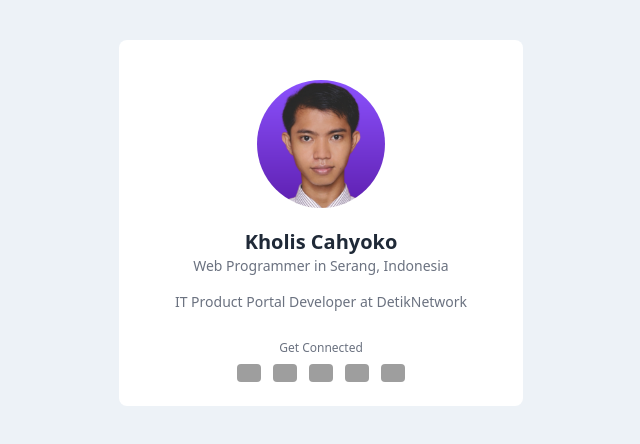
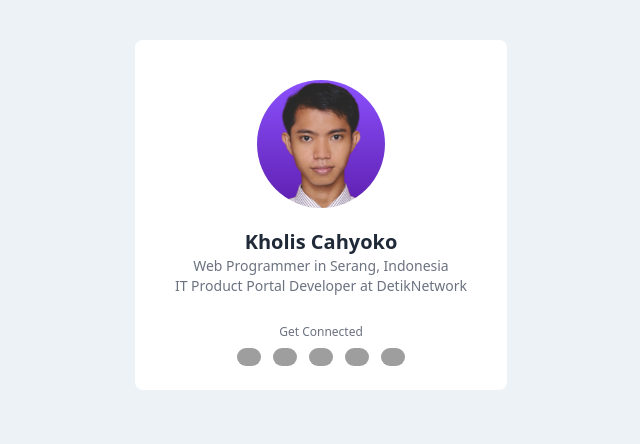
Before and after one commit to kholiscahyoko/tailwindcss-profile-landing-page, a website: page index.html in a window 1280 px wide. Shown: the whole page, without its empty margins (319-959 px from the left). Drawn offline with Linux system fonts and the light colour scheme; grey boxes are pictures that could not be loaded.

Commit message:
update social icons and package script

```diff
--- a/index.html
+++ b/index.html
@@ -14,7 +14,7 @@
                 <img src="public/img/pas 1x1.png" alt="Kholis Cahyoko" class="rounded-full w-32">
                 <h1 class="text-gray-800 font-semibold text-xl mt-5">Kholis Cahyoko</h1>
                 <h1 class="text-gray-500 text-sm">Web Programmer in Serang, Indonesia</h1>
-                <h1 class="text-gray-500 text-sm p-4">
+                <h1 class="text-gray-500 text-sm pb-4">
                     IT Product Portal Developer at <a href="https://www.detik.com">DetikNetwork</a>
                 </h1>
             </div>
--- a/index.js
+++ b/index.js
@@ -4,32 +4,32 @@ customScript = {
         'facebook' : {
             "name" : "Facebook",
             "url" : "https://www.facebook.com/vikingcurvasud",
-            "src" : "https://www.iconsdb.com/icons/preview/gray/facebook-xxl.png",
-            'class' : "w-6 rounded mr-3"
+            "src" : "https://www.iconsdb.com/icons/preview/gray/facebook-6-xxl.png",
+            'class' : "w-6 rounded-full mr-3"
         },
         'twitter' : {
             "name" : "Twitter",
             "url" : "https://www.twitter.com/chaobianconerri",
-            "src" : "https://www.iconsdb.com/icons/preview/gray/twitter-xxl.png",
-            'class' : "w-6 rounded mr-3"
+            "src" : "https://www.iconsdb.com/icons/preview/gray/twitter-3-xxl.png",
+            'class' : "w-6 rounded-full mr-3"
         },
         'instagram' : {
             "name" : "Instagram",
             "url" : "https://www.instagram.com/kholis.cahyoko",
             "src" : "https://www.iconsdb.com/icons/preview/gray/instagram-6-xxl.png",
-            'class' : "w-6 rounded mr-3"
+            'class' : "w-6 rounded-full mr-3"
         },
         'linkedin' : {
             "name" : "LinkedIn",
             "url" : "https://www.linkedin.com/in/kholis-cahyoko-2455541a0",
             "src" : "https://www.iconsdb.com/icons/preview/gray/linkedin-6-xxl.png",
-            'class' : "w-6 rounded mr-3"
+            'class' : "w-6 rounded-full mr-3"
         },
         'github' : {
             "name" : "Github",
             "url" : "https://github.com/kholiscahyoko",
-            "src" : "https://www.iconsdb.com/icons/preview/gray/github-6-xxl.png",
-            'class' : "w-6 rounded"
+            "src" : "https://www.iconsdb.com/icons/preview/gray/github-8-xxl.png",
+            'class' : "w-6 rounded-full"
         },
     },
 
--- a/package.json
+++ b/package.json
@@ -5,7 +5,7 @@
   "main": "index.js",
   "scripts": {
     "test": "echo \"Error: no test specified\" && exit 1",
-    "dev": "tailwindcss -i ./src/css/style.css -o ./public/css/tailwind.css --watch"
+    "dev": "tailwindcss -i ./src/css/style.css -o ./public/css/tailwind.css"
   },
   "repository": {
     "type": "git",
```
Also changed, not shown: public/css/tailwind.css.
